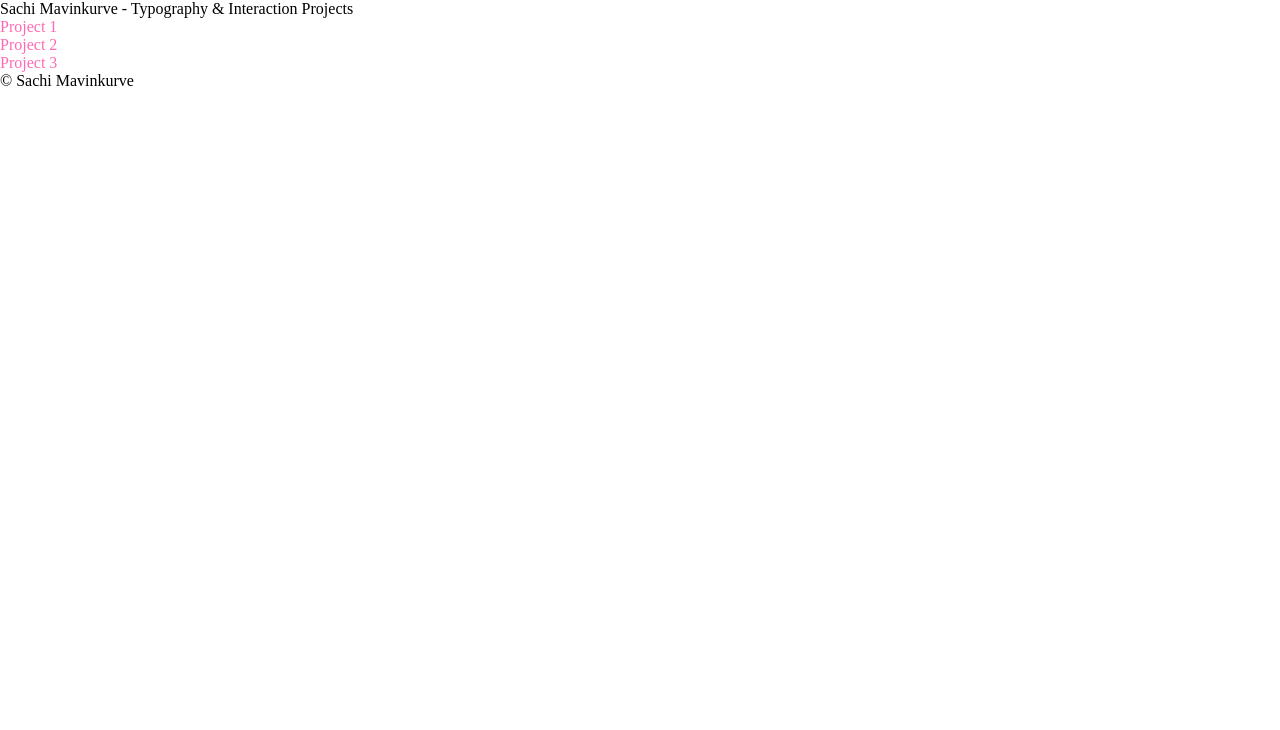
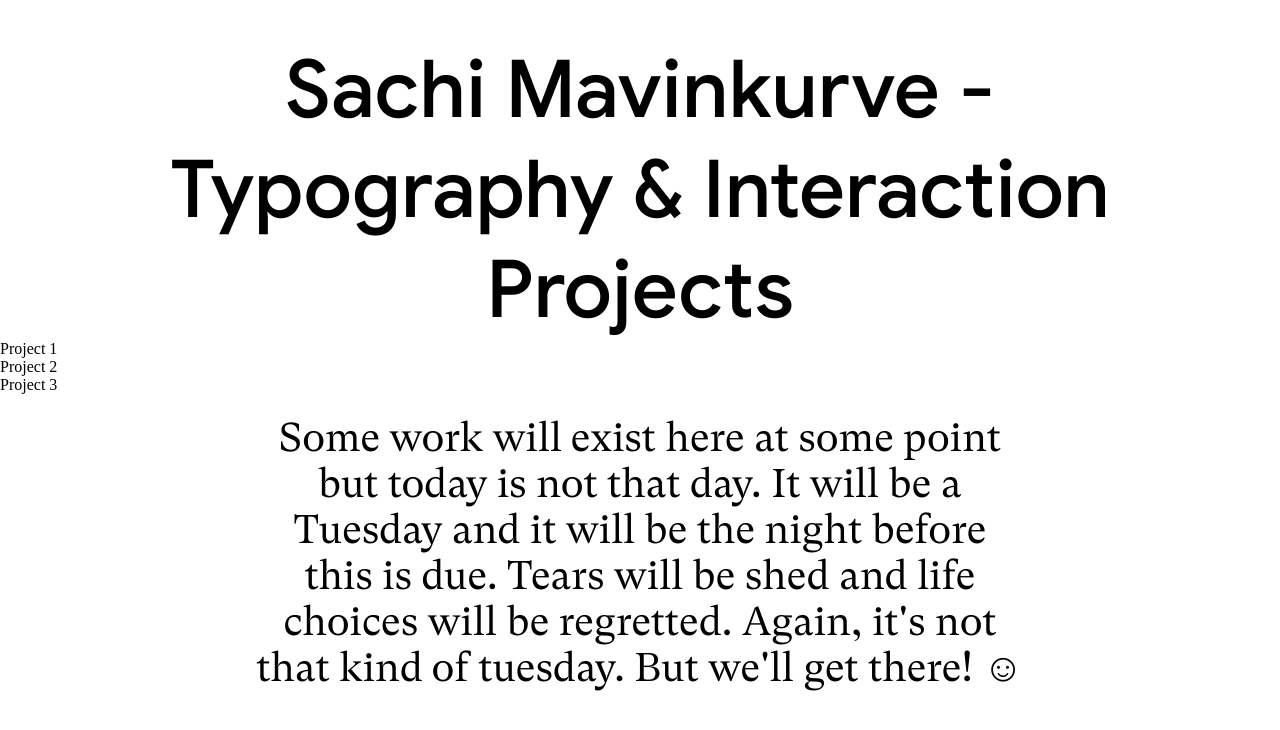
Before and after one commit to smavinkurve/smavinkurve.github.io, a plain HTML site: page index.html in a window 1280 px wide. Drawn offline with Linux system fonts and the light colour scheme.

Commit message:
Some styling in time for Wednesday

```diff
--- a/assets/style.css
+++ /dev/null
@@ -1,9 +0,0 @@
-:root {
-    --font-size: 20px;
-    --color: darkgrey;
-
-}
-
-main {
-    color: hotpink;
-}
--- a/index.html
+++ b/index.html
@@ -2,7 +2,7 @@
     <head>
         <title> Typography & Interaction Projects</title>
         <link href="/assets/reset.css" rel="stylesheet">
-        <link href="/assets/style.css" rel="stylesheet">
+        <link href="style.css" rel="stylesheet">
     </head>
     <body>
         <header>
@@ -15,11 +15,13 @@
                 <li><a href="/binding"> Project 3 </a></li>
             </ol>
 
+            <p> Some work will exist here at some point but today is not that day. It will be a Tuesday and it will be the night before this is due. Tears will be shed and life choices will be regretted. Again, it's not that kind of tuesday. But we'll get there! &#9786;</p>
+
         </main>
-        <footer>
-            <p> © Sachi Mavinkurve</p>
+        <!-- <footer>
+            <p> © Sachi Mavinkurve</p>
 
-        </footer>
+        </footer> -->
 
     </body>
 </html>
--- /dev/null
+++ b/style.css
@@ -0,0 +1,49 @@
+/* typeface files */
+@font-face {
+    font-family: Google Sans Medium;
+    src: url(fonts/GoogleSans-Medium.ttf);
+}
+
+@font-face {
+    font-family: GT Super Book;
+    src: url(fonts/GT-Super-Text-Book.otf);
+}
+
+
+:root {
+    --title-font: 'Google Sans Medium';
+    --base-font: 'GT Super Book';
+
+    --font-size: 20px;
+    --color: darkgrey;
+
+}
+
+main {
+    color: black;
+}
+
+h1 {
+    font-family: var(--title-font);
+    font-size: 80px;
+    text-align: center;
+    margin-top: 0.5em;
+    width: 90%;
+    margin-left: auto;
+    margin-right: auto;
+}
+
+p {
+    font-family: var(--base-font);
+    font-size: 40px;
+    text-align: center;
+    margin-top: 0.5em;
+    width: 60%;
+    margin-left: auto;
+    margin-right: auto;
+}
+
+footer {
+    position: fixed;
+    bottom: 0;
+}
```
Also changed, not shown: fonts/GT-Super-Text-Book.otf (added), fonts/GoogleSans-Medium.ttf (added), 1 other file.
